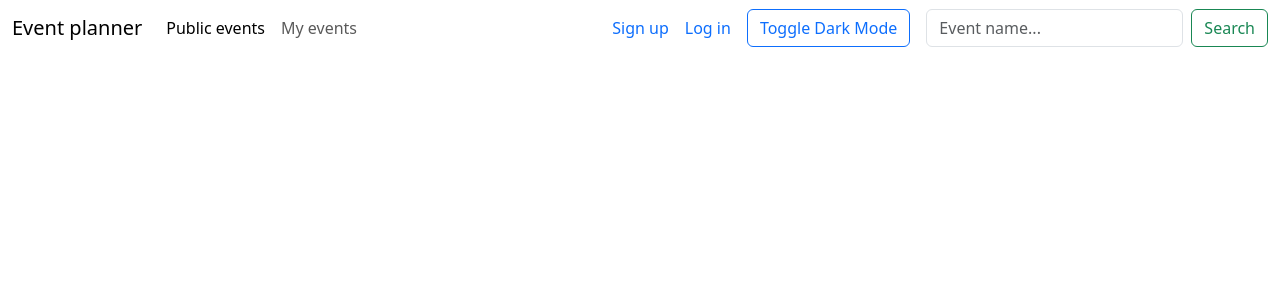
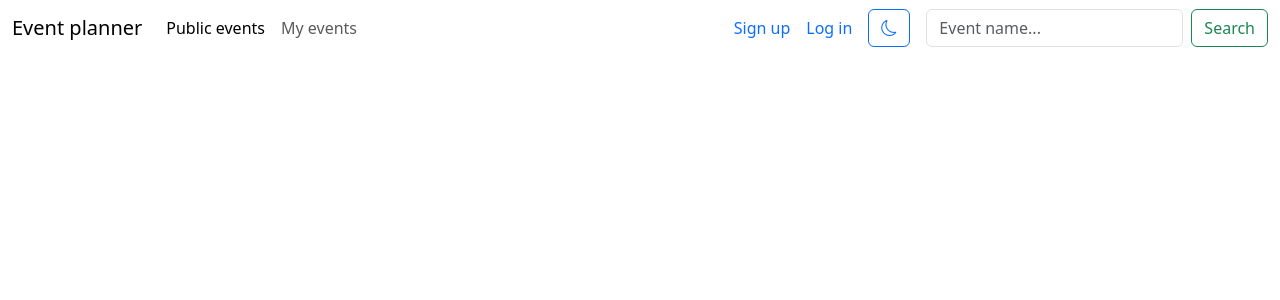
Before and after one commit to zpswi/zswi_eventplanner, a Django app: page / in a window 1280 px wide. Shown: the top 300 px of the page. Run offline with Django 5.2, Linux system fonts and the light colour scheme; some libraries are stand-ins or nearby versions.

Commit message:
add darkmode icons

```diff
--- a/app/templates/app/base.html
+++ b/app/templates/app/base.html
@@ -11,6 +11,7 @@
     <link href="https://cdn.jsdelivr.net/npm/bootstrap@5.3.3/dist/css/bootstrap.min.css" rel="stylesheet"
           integrity="sha384-QWTKZyjpPEjISv5WaRU9OFeRpok6YctnYmDr5pNlyT2bRjXh0JMhjY6hW+ALEwIH" crossorigin="anonymous">
     <script src="//unpkg.com/alpinejs" defer></script>
+    <link rel="stylesheet" href="https://cdn.jsdelivr.net/npm/bootstrap-icons@1.11.3/font/bootstrap-icons.min.css">
     {% load crispy_forms_tags %}
 </head>
 <body>
@@ -49,7 +50,8 @@
             {% endif %}
 
             <button class="btn btn-outline-primary me-3 mb-3 mb-lg-0" @click="darkMode = !darkMode">
-                Toggle Dark Mode
+                <i x-show="!darkMode" class="bi bi-moon">    </i>
+                <i x-show="darkMode" class="bi bi-brightness-high">    </i>
             </button>
 
             <form class="d-flex" method="get" action="{% url 'events' %}">
```
